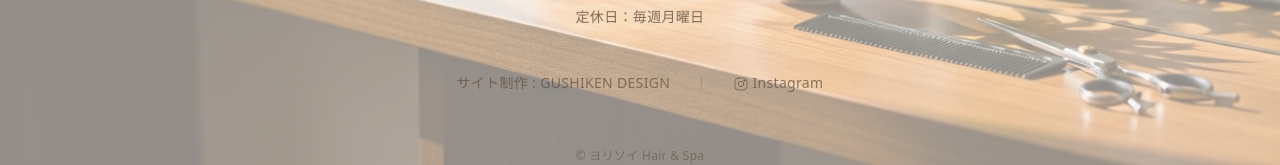
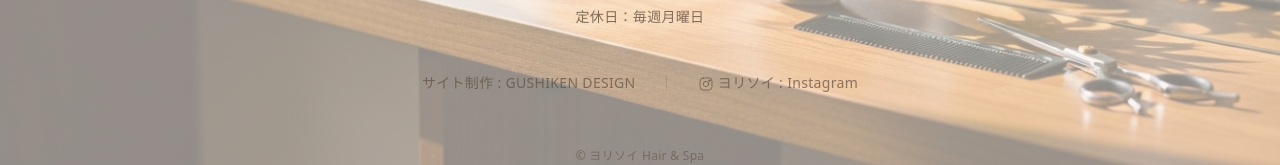
Before and after one commit to gushiyuu123-glitch/yorisoi, a React (Vite) app: page / in a window 1280 px wide. Shown: the part 11011-11176 px from the top of the page. Built offline with nearby package versions, Linux system fonts and the light colour scheme.

Commit message:
test: auto deploy check

```diff
--- a/index.html
+++ b/index.html
@@ -46,7 +46,7 @@
     />
     <meta property="og:type" content="website" />
     <meta property="og:url" content="https://yorisoi-nine.vercel.app/" />
-    <meta property="og:image" content="/yorisoi/ogp.jpg" />
+    <meta property="og:image" content="/yorisoi/ogp.png" />
 
     <!-- Twitter -->
     <meta name="twitter:card" content="summary_large_image" />
@@ -74,7 +74,7 @@
         "@context": "https://schema.org",
         "@type": "HairSalon",
         "name": "YORISOI",
-        "image": "https://yorisoi-nine.vercel.app/yorisoi/ogp.jpg",
+        "image": "https://yorisoi-nine.vercel.app/yorisoi/ogp.png",
         "address": {
           "@type": "PostalAddress",
           "streetAddress": "内間2丁目20-3",
--- a/src/sections/Footer.jsx
+++ b/src/sections/Footer.jsx
@@ -115,7 +115,7 @@ export default function Footer() {
             "
           >
             <InstaIcon />
-            Instagram
+            ヨリソイ : Instagram
           </a>
         </div>
       </div>
--- a/src/sections_sp/FooterSP.jsx
+++ b/src/sections_sp/FooterSP.jsx
@@ -131,7 +131,7 @@ export default function FooterSP() {
             "
           >
             <InstaIcon />
-            Instagram
+            ヨリソイ : Instagram
           </a>
         </div>
       </div>
```
Also changed, not shown: public/yorisoi/ogp.png (added).
